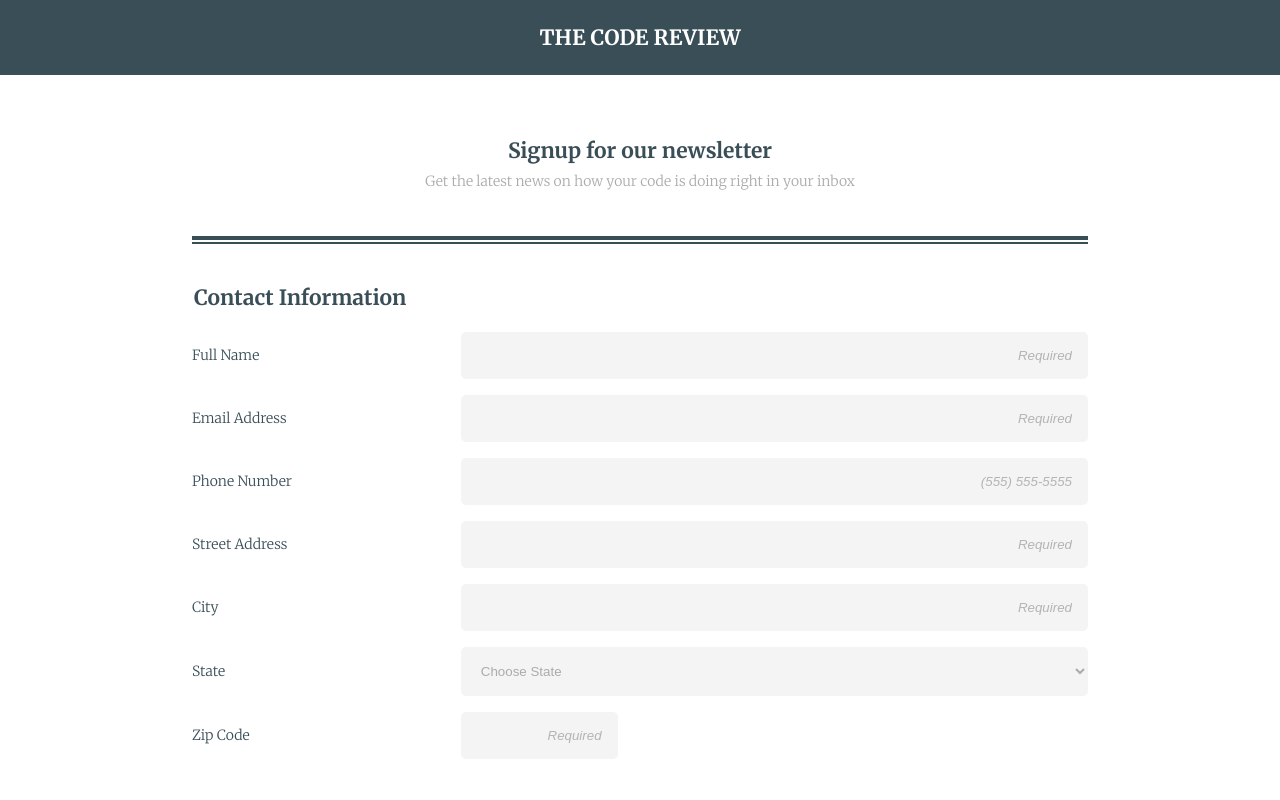
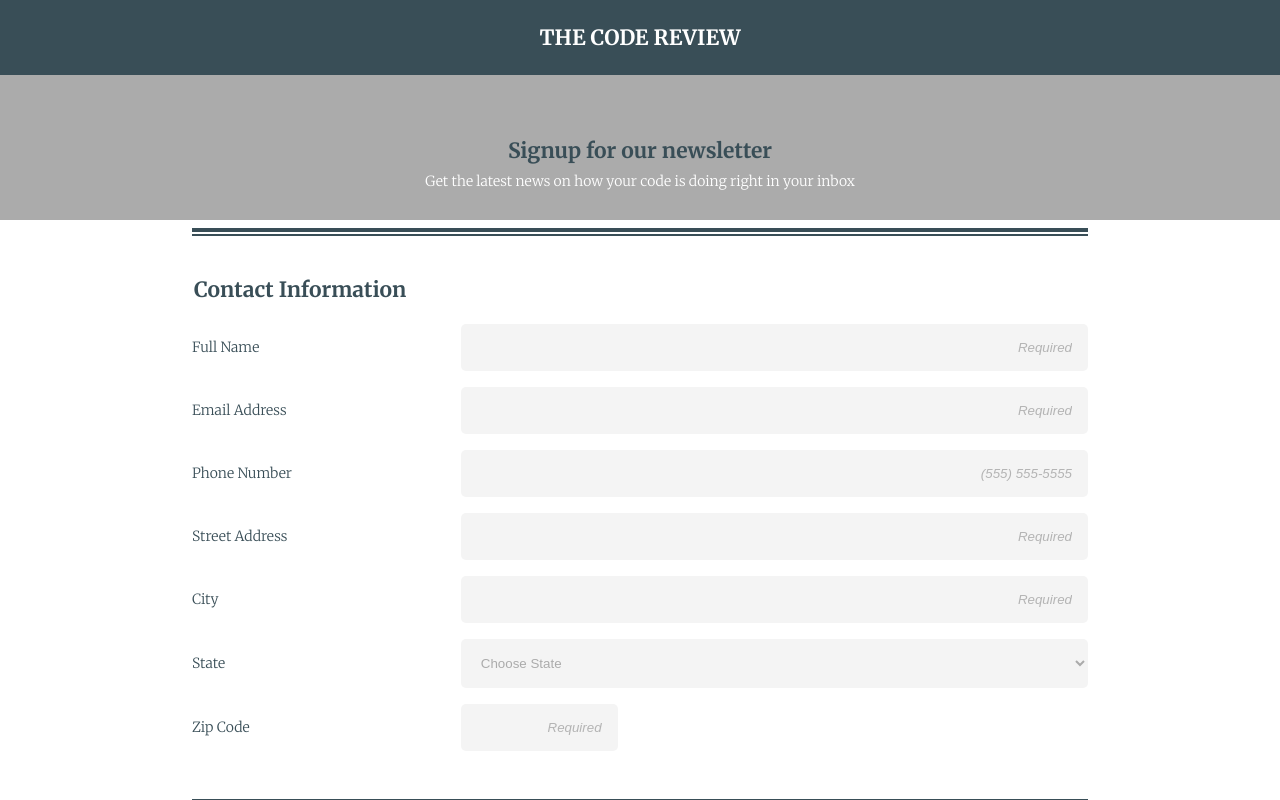
Before and after one commit to jaysune36/techdegree-project-3, a plain HTML site: page index.html in a window 1280 px wide. Shown: the top 800 px of the page. Drawn offline with Linux system fonts and the light colour scheme.

Commit message:
added a background color to header for exceed expectations

```diff
--- a/css/main.css
+++ b/css/main.css
@@ -4,8 +4,11 @@
 * {
   box-sizing: border-box;
 }
+body,
+button {
+  font-family: 'Merriweather', serif;
+}
 body {
-  font-family: 'Merriweather', serif;
   text-align: center;
   color: #394E57;
   font-size: 14px;
@@ -14,12 +17,15 @@ fieldset {
   border: none;
 }
 button {
-  font-family: 'Merriweather', serif;
   width: 100%;
 }
 /* ================================
   MAIN LAYOUT
 ==================================*/
+header {
+  background-color: #ababab;
+  margin-bottom: .5rem;
+}
 .container {
   width: 90%;
   margin: 0 auto;
@@ -47,8 +53,8 @@ h2 {
   margin: 0;
 }
 .heading p {
+  color: #fff;
   margin-top: .5rem;
-  color: #ababab;
 }
 footer {
   margin: 2rem;
@@ -59,7 +65,6 @@ footer {
 .main{
   border-top: solid .3rem #394E57;
 }
-
 .form,
 .fieldTwo {
   border-top: solid .15rem #394E57;
@@ -177,7 +182,7 @@ button:hover {
 ==================================*/
 @media (min-width: 768px) {
   .heading {
-    padding: 3rem 0 2rem 0
+    padding: 3rem 0 1rem 0
   }
   .container {
     width: 70%;
```
